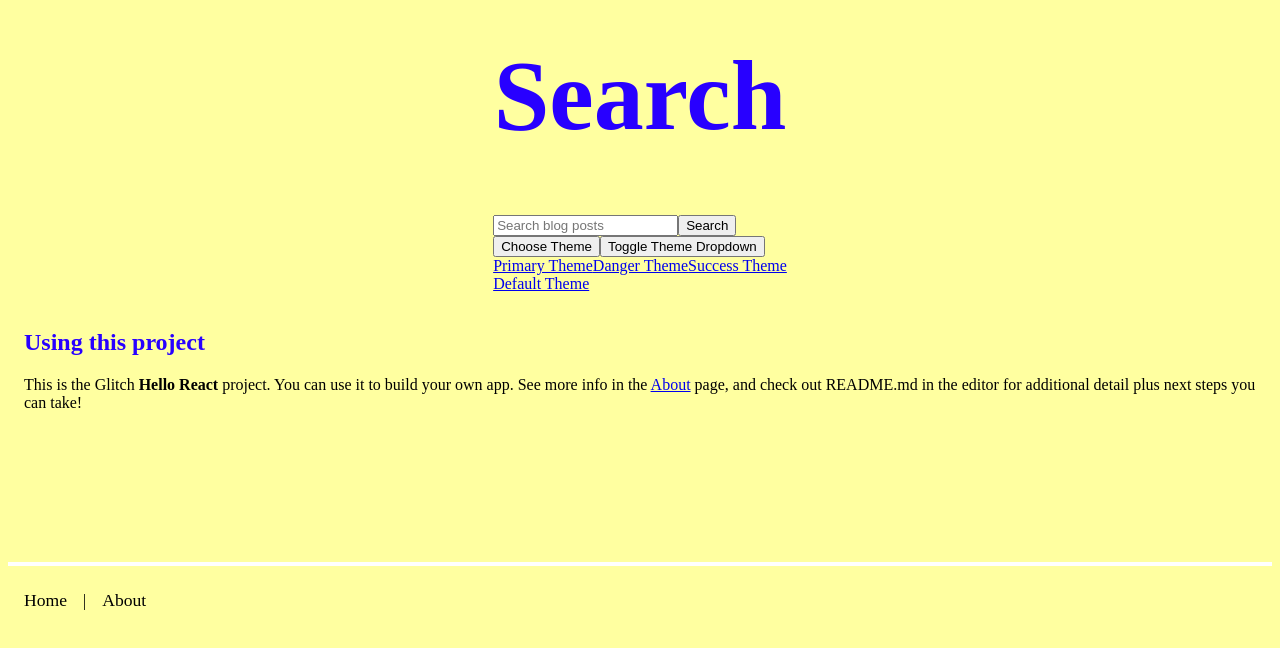
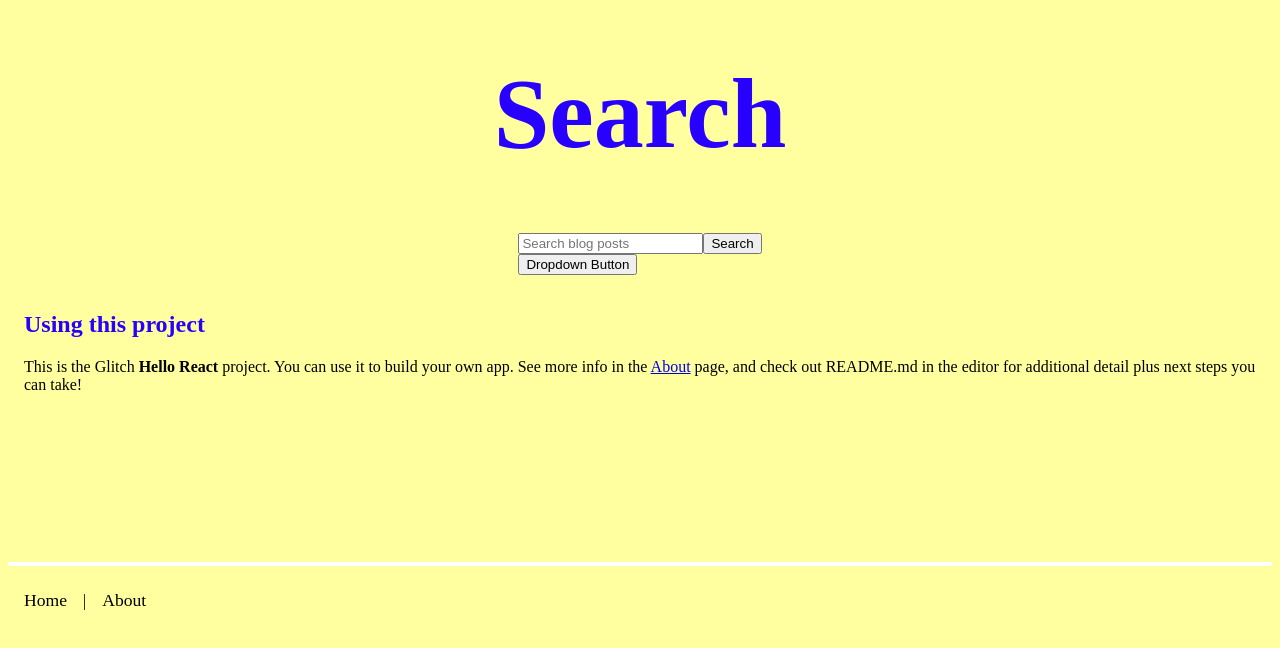
Before and after one commit to stephenlucas600/MQP-Project, a React (Vite) app: page / in a window 1280 px wide. Shown: the part 150-798 px from the top of the page. Built offline with nearby package versions, Linux system fonts and the light colour scheme; a web font is replaced by a local one.

Commit message:
React-bootstrap working

```diff
--- a/src/components/DropDown.jsx
+++ b/src/components/DropDown.jsx
@@ -1,66 +1,22 @@
 import * as React from "react";
 import { useState } from "react";
 
+import Dropdown from "react-bootstrap/Dropdown";
+import DropdownButton from "react-bootstrap/DropdownButton";
 export default function DropDown() {
-  const [theme, setTheme] = useState(null);
+  return (
+    <>
+      <Dropdown>
+        <Dropdown.Toggle variant="success" id="dropdown-basic">
+          Dropdown Button
+        </Dropdown.Toggle>
 
-  const resetTheme = evt => {
-    evt.preventDefault();
-    setTheme(null);
-  };
-
-  const chooseTheme = (theme, evt) => {
-    evt.preventDefault();
-    setTheme(theme);
-  };
-
-  return (
-    <div className="d-flex flex-wrap justify-content-center position-absolute w-100 h-100 align-items-center align-content-center">
-      <div className="btn-group">
-        <button type="button">
-          {theme || "Choose"} Theme
-        </button>
-
-        <button
-          type="button"
-          className={`btn btn-lg dropdown-toggle dropdown-toggle-split`}
-          data-toggle="dropdown"
-          aria-haspopup="true"
-          aria-expanded="false"
-        >
-          <span className="sr-only">Toggle Theme Dropdown</span>
-        </button>
-
-        <div className="dropdown-menu">
-          <a
-            className="dropdown-item"
-            href="#"
-            onClick={e => this.chooseTheme("Primary", e)}
-          >
-            Primary Theme
-          </a>
-          <a
-            className="dropdown-item"
-            href="#"
-            onClick={e => this.chooseTheme("Danger", e)}
-          >
-            Danger Theme
-          </a>
-          <a
-            class="dropdown-item"
-            href="#"
-            onClick={e => this.chooseTheme("Success", e)}
-          >
-            Success Theme
-          </a>
-
-          <div className="dropdown-divider"></div>
-
-          <a className="dropdown-item" href="#" onClick={resetTheme}>
-            Default Theme
-          </a>
-        </div>
-      </div>
-    </div>
+        <Dropdown.Menu>
+          <Dropdown.Item href="#/action-1">Action</Dropdown.Item>
+          <Dropdown.Item href="#/action-2">Another action</Dropdown.Item>
+          <Dropdown.Item href="#/action-3">Something else</Dropdown.Item>
+        </Dropdown.Menu>
+      </Dropdown>
+    </>
   );
 }
```
